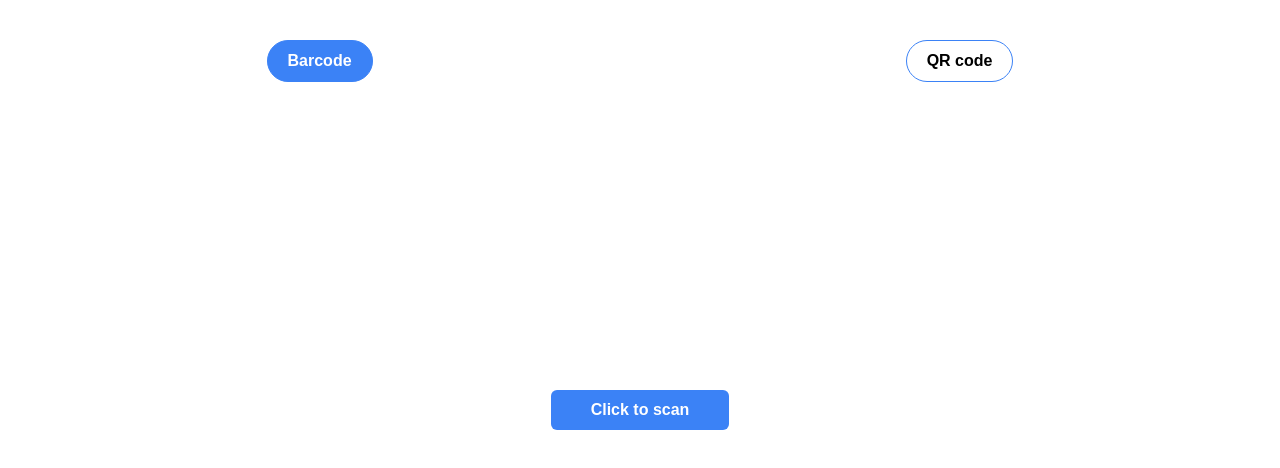
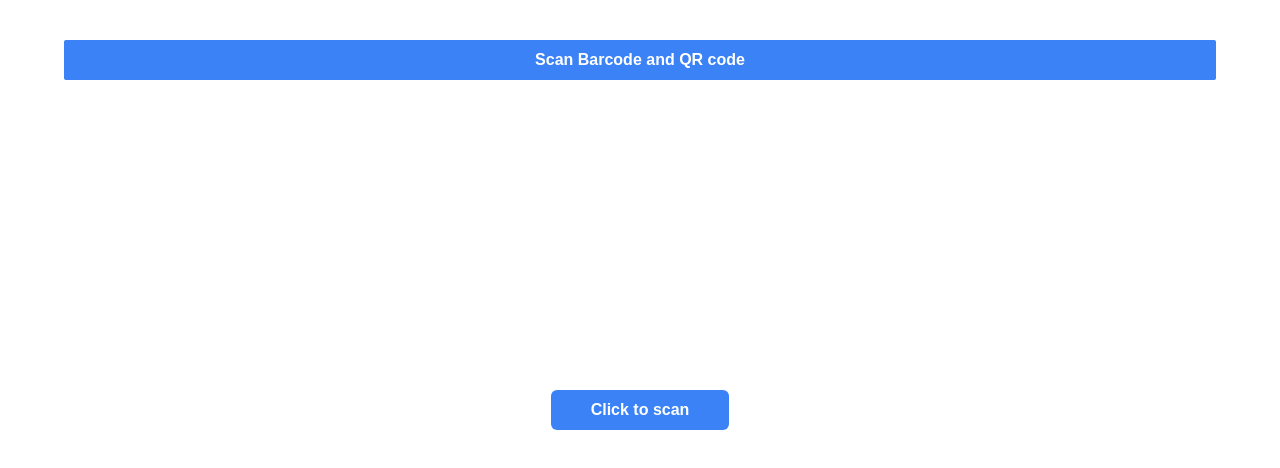
Before and after one commit to Jonath-z/bar-qr-code-scanner-app, a React (Create React App) app: page /home in a window 1280 px wide. Shown: the top 468 px of the page. Built offline with nearby package versions, Linux system fonts and the light colour scheme.

Commit message:
error handled

```diff
--- a/src/HomePage/index.tsx
+++ b/src/HomePage/index.tsx
@@ -5,82 +5,29 @@ const HomePage = () => {
   const [data, setData] = useState<any>();
   const [stopStream, setStopStream] = useState(false);
   const [isScannerModal, setIsScannerModal] = useState(false);
-  const [scannerSize, setscannerSize] = useState({
-    height: 300,
-  });
-
-  const [isCodebar, setIscodebar] = useState(true);
-  const [isQr, setIsQr] = useState(false);
 
   const toggleScannerModal = () => {
     setStopStream(!stopStream);
     setIsScannerModal(!isScannerModal);
   };
 
-  const selectCodebar = () => {
-    setscannerSize({ ...scannerSize, height: 300 });
-    setIscodebar(true);
-    setIsQr(false);
-  };
-
-  const selectQrcode = () => {
-    setscannerSize({ ...scannerSize, height: 500 });
-    setIscodebar(false);
-    setIsQr(true);
-  };
-
-  const onSelectCodeType = (code: string) => {
-    if (code === "codebar") {
-      selectCodebar();
-    } else if (code === "qrcode") {
-      selectQrcode();
-    }
-  };
-
   const onError = (error: any) => {
     if (error.name === "NotAllowedError") {
-      // Handle messaging in our app after the user chooses to not allow the camera permissions
+      window.alert(
+        "We don't have access to the camera. Allow access to the camera"
+      );
     }
   };
 
   return (
     <div className="flex flex-col justify-center items-center h-screen gap-5 mx-5 font-bold lg:mx-96">
-      <div
-        className={`w-full flex justify-around items-center absolute top-0 mt-10 ${
-          isScannerModal && "hidden"
-        }`}
+      <p
+        className={`bg-blue-500 text-white  py-2 rounded-sm w-[90%] text-center absolute top-0 mt-10`}
       >
-        <button
-          className={`border border-blue-500 px-5 py-2 rounded-3xl ${
-            isCodebar ? "bg-blue-500 text-white " : "bg-white"
-          } transition-all`}
-          onClick={() => onSelectCodeType("codebar")}
-        >
-          Barcode
-        </button>
-        <button
-          className={`border border-blue-500 px-5 py-2 rounded-3xl ${
-            isQr ? "bg-blue-500 text-white" : "bg-white"
-          } transition-all`}
-          onClick={() => onSelectCodeType("qrcode")}
-        >
-          QR code
-        </button>
-      </div>
-      <p
-        className={`bg-blue-500 text-white  py-2 rounded-sm w-[90%] text-center absolute top-0 mt-10 ${
-          !isScannerModal && "hidden"
-        }`}
-      >
-        {isScannerModal && isCodebar
-          ? "Codebar scanning"
-          : isScannerModal && isQr && "QR code scanning"}
+        Scan Barcode and QR code
       </p>
-      {/* <div className="w-full h-28 border rounded-sm"> */}
       {isScannerModal && (
         <BarcodeScannerComponent
-          // width={500}
-          height={200}
           onUpdate={(err, result) => {
             if (result) {
               setData(result.getText());
@@ -92,8 +39,6 @@ const HomePage = () => {
           onError={onError}
         />
       )}
-      {/* </div> */}
-
       <p className="text-blue-500">{data}</p>
 
       <button
```
